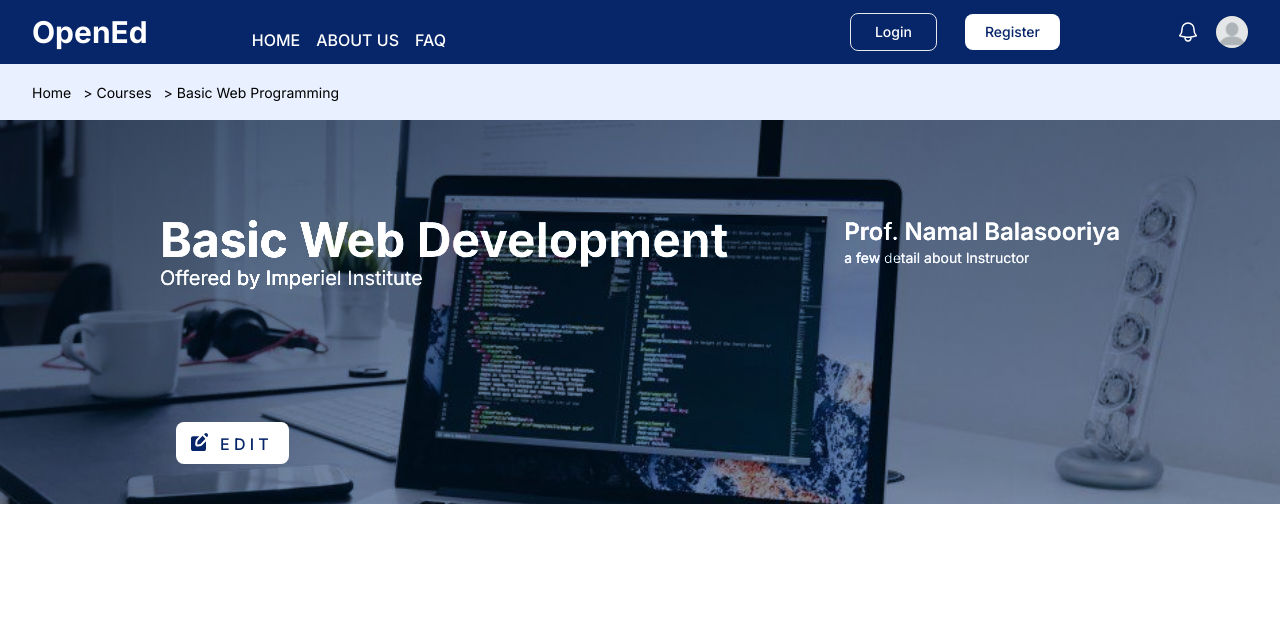
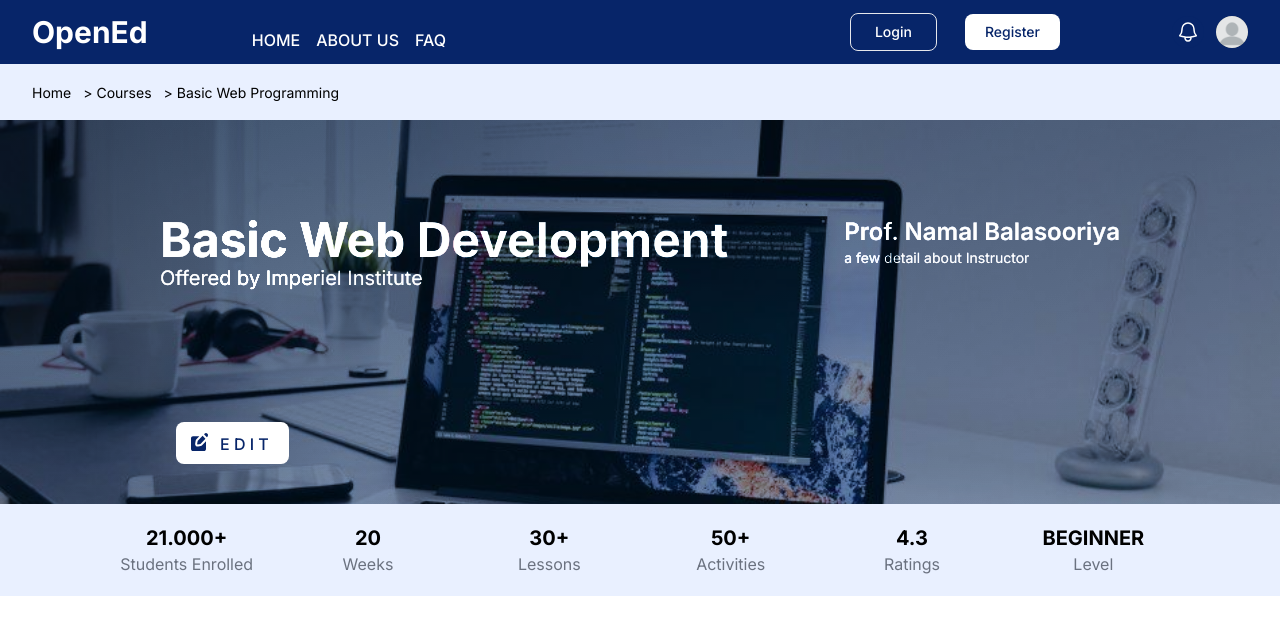
Before and after one commit to Xanvia/MOOC-IT-Center-UOP, a Next.js app in the folder frontend/: page /courses/1 in a window 1280 px wide. Shown: the top 634 px of the page. Built offline with nearby package versions, Linux system fonts and the light colour scheme; no server answers.

Commit message:
feat: stat bar

```diff
--- a/frontend/src/components/Course/CourseCard/CourseHome/CourseDescriptionHeader.tsx
+++ b/frontend/src/components/Course/CourseCard/CourseHome/CourseDescriptionHeader.tsx
@@ -4,6 +4,7 @@ import Breadcrumb from "../CourseHome/Breadcrumb";
 import Image from "next/image";
 import EditButtonPrimary from "@/components/Buttons/EditButtonPrimary";
 import PrimaryButton from "@/components/Buttons/PrimaryButton";
+import CourseHStat from "./CourseHStat";
 
 const headerImage = "/images/course-header.jpg";
 
@@ -36,7 +37,7 @@ const CourseHeader: React.FC = () => {
           height={500}
           className="w-full h-full object-cover absolute mix-blend-overlay"
         />
-        <div className="lg:p-24 sm:p-20 p-10">
+        <div className="lg:p-24 sm:p-20 p-10 pb-0 lg:pb-8 sm:pb-0">
           <div className="grid grid-cols-1 md:grid-flow-col gap-6 sm:gap-10 md:gap-24 sm:mx-16 min-h-[150px]">
             <div>
               <h1 className="text-white text-2xl sm:text-4xl md:text-4xl lg:text-5xl font-bold whit">
@@ -55,7 +56,7 @@ const CourseHeader: React.FC = () => {
               </h2>
             </div>
           </div>
-          <div className="relative mt-20 sm:mt-20 md:mt-14 sm:ml-20 ml-2">
+          <div className="relative mt-10 sm:mt-10 md:mt-14 sm:ml-20 ml-2">
             {isEdit ? (
               <EditButtonPrimary text="E D I T" onClick={handleClick} />
             ) : (
@@ -63,6 +64,7 @@ const CourseHeader: React.FC = () => {
             )}
           </div>
         </div>
+        <CourseHStat />
       </div>
     </>
   );
--- /dev/null
+++ b/frontend/src/components/Course/CourseCard/CourseHome/CourseHStat.tsx
@@ -0,0 +1,38 @@
+import React from "react";
+
+const CourseHStat: React.FC = () => {
+  return (
+    <div className="bg-primary_light py-5 mt-2 md:mt-0 absolute w-full">
+      <div className="max-w-7xl md:mx-28 sm:mx-10">
+        <div className="grid sm:grid-cols-6 sm:gap-8 gap-2 text-center">
+          <div>
+            <p className="md:text-xl sm:text-base text-sm font-bold " >21.000+</p>
+            <p className="text-gray-500 text-xs md:text-base ">Students Enrolled</p>
+          </div>
+          <div>
+          <p className="md:text-xl sm:text-base text-sm font-bold " >20</p>
+          <p className="text-gray-500 text-xs md:text-base ">Weeks</p>
+          </div>
+          <div>
+          <p className="md:text-xl sm:text-base text-sm font-bold " >30+</p>
+          <p className="text-gray-500 text-xs md:text-base ">Lessons</p>
+          </div>
+          <div>
+          <p className="md:text-xl sm:text-base text-sm font-bold " >50+</p>
+          <p className="text-gray-500 text-xs md:text-base ">Activities</p>
+          </div>
+          <div>
+          <p className="md:text-xl sm:text-base text-sm font-bold " >4.3</p>
+          <p className="text-gray-500 text-xs md:text-base ">Ratings</p>
+          </div>
+          <div>
+          <p className="md:text-xl sm:text-base text-sm font-bold " >BEGINNER </p>
+          <p className="text-gray-500 text-xs md:text-base ">Level</p>
+          </div>
+        </div>
+      </div>
+    </div>
+  );
+};
+
+export default CourseHStat;
--- a/frontend/src/components/Course/CourseCard/CourseStats.tsx
+++ b/frontend/src/components/Course/CourseCard/CourseStats.tsx
@@ -3,7 +3,7 @@ import React from "react";
 const CourseStats: React.FC = ({}) => {
   return (
     <div className="w-full inline-flex flex-wrap items-center gap-4 mt-3 pl-1 pt-1 pb-3 group border-t-2">
-    <div className="flex justify-center 2xl:px-1 items-center pt-1 items-center text-[#333] border-r-2 border-r-[#e7e7e7] border-solid">
+    <div className="flex justify-center 2xl:px-1 items-center pt-1  text-[#333] border-r-2 border-r-[#e7e7e7] border-solid">
       <svg
         xmlns="http://www.w3.org/2000/svg"
         fill="none"
```
